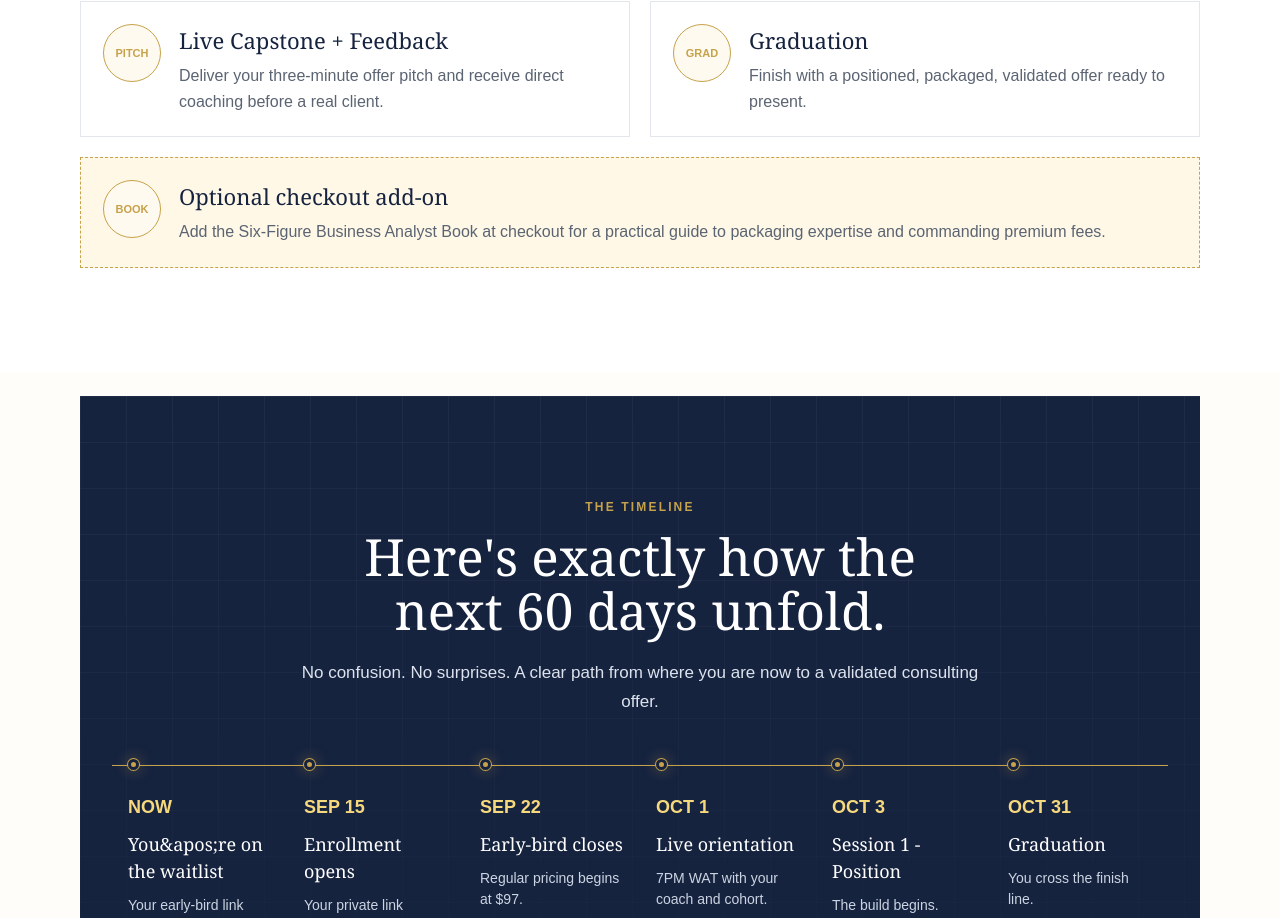
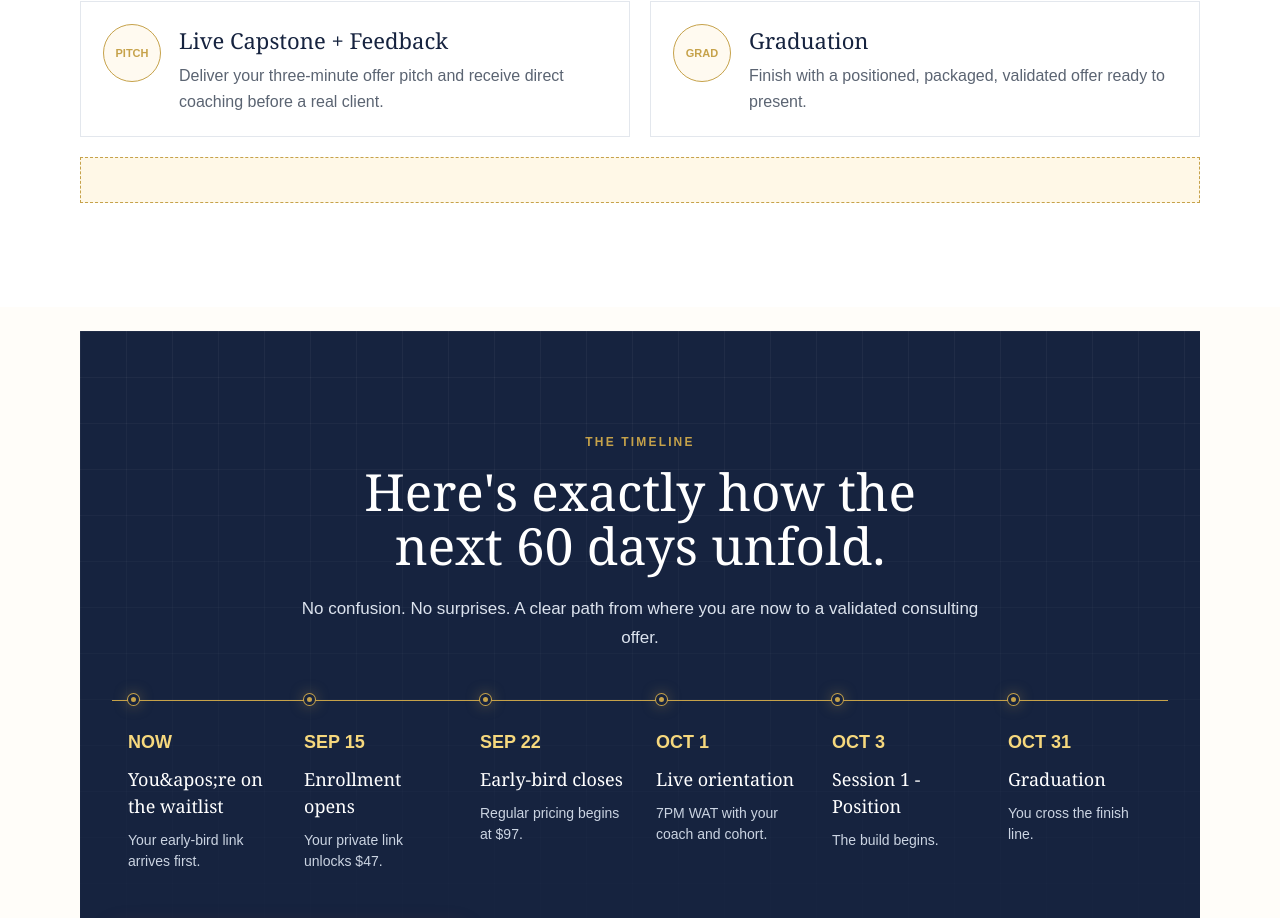
Before and after one commit to enyconsulting-dev/bootcamp, a Next.js app in the folder frontend/: page /enroll in a window 1280 px wide. Shown: the part 7168-8086 px from the top of the page. Built offline with nearby package versions, Linux system fonts and the light colour scheme; no server answers.

Commit message:
Text modif enroll

```diff
--- a/frontend/src/app/EnrollmentSalesPage.tsx
+++ b/frontend/src/app/EnrollmentSalesPage.tsx
@@ -88,7 +88,7 @@ export default function EnrollmentSalesPage() {
 
     <section className="sales-section sales-curriculum"><div className="sales-heading"><p className="sales-label dark">The 30-day curriculum</p><h2>Here&apos;s exactly what you build, week by week.</h2><p>Every week has a theme, daily training, daily tasks, and one real deliverable you submit.</p></div><div className="sales-week-grid">{weeks.map(([number, title, days, date, deliverable, text, bullets]) => <article className="sales-week" key={number}><span className="sales-week-number">{number}</span><p className="sales-week-meta">{days} / {title}</p><p className="sales-session">{date}</p><h3>{deliverable}</h3><p>{text}</p><ul>{(bullets as string[]).map((bullet) => <li key={bullet}>{bullet}</li>)}</ul><strong>Deliverable: {deliverable}</strong></article>)}</div><article className="sales-capstone"><p className="sales-label">Capstone - graduation</p><h3>Saturday, October 31</h3><p>Four sessions. Four deliverables. One validated consulting offer ready to present to real clients.</p></article><div className="sales-timeline">{["Waitlist", "Enroll", "Orientation", "Session 1", "Sessions 2-4", "Graduation"].map((item, index) => <span key={item}><b>{String(index + 1).padStart(2, "0")}</b>{item}</span>)}</div><EnrollmentButton currency={currency} className="cta coral-dark" /></section>
 
-    <section className="sales-section sales-included"><div className="sales-heading"><p className="sales-label dark">Everything included</p><h2>This isn&apos;t just a course. It&apos;s a 30-day consulting launch system.</h2></div><div className="sales-included-grid">{included.map(([icon, title, text]) => <article key={title}><span>{icon}</span><div><h3>{title}</h3><p>{text}</p></div></article>)}<article className="order-bump"><span>BOOK</span><div><h3>Optional checkout add-on</h3><p>Add the Six-Figure Business Analyst Book at checkout for a practical guide to packaging expertise and commanding premium fees.</p></div></article></div></section>
+    <section className="sales-section sales-included"><div className="sales-heading"><p className="sales-label dark">Everything included</p><h2>This isn&apos;t just a course. It&apos;s a 30-day consulting launch system.</h2></div><div className="sales-included-grid">{included.map(([icon, title, text]) => <article key={title}><span>{icon}</span><div><h3>{title}</h3><p>{text}</p></div></article>)}<article className="order-bump"></article></div></section>
 
     <section className="sales-section sales-timeline"><div className="sales-heading"><p className="sales-label">The timeline</p><h2>Here&apos;s exactly how the next 60 days unfold.</h2><p>No confusion. No surprises. A clear path from where you are now to a validated consulting offer.</p></div><div className="sales-map">{[["NOW", "You&apos;re on the waitlist", "Your early-bird link arrives first."], ["SEP 15", "Enrollment opens", `Your private link unlocks ${earlyPrice}.`], ["SEP 22", "Early-bird closes", `Regular pricing begins at ${regularPrice}.`], ["OCT 1", "Live orientation", "7PM WAT with your coach and cohort."], ["OCT 3", "Session 1 - Position", "The build begins."], ["OCT 31", "Graduation", "You cross the finish line."]].map(([date, title, text]) => <article key={date}><strong>{date}</strong><h3>{title}</h3><p>{text}</p></article>)}</div><EnrollmentButton currency={currency} /></section>
 
```
